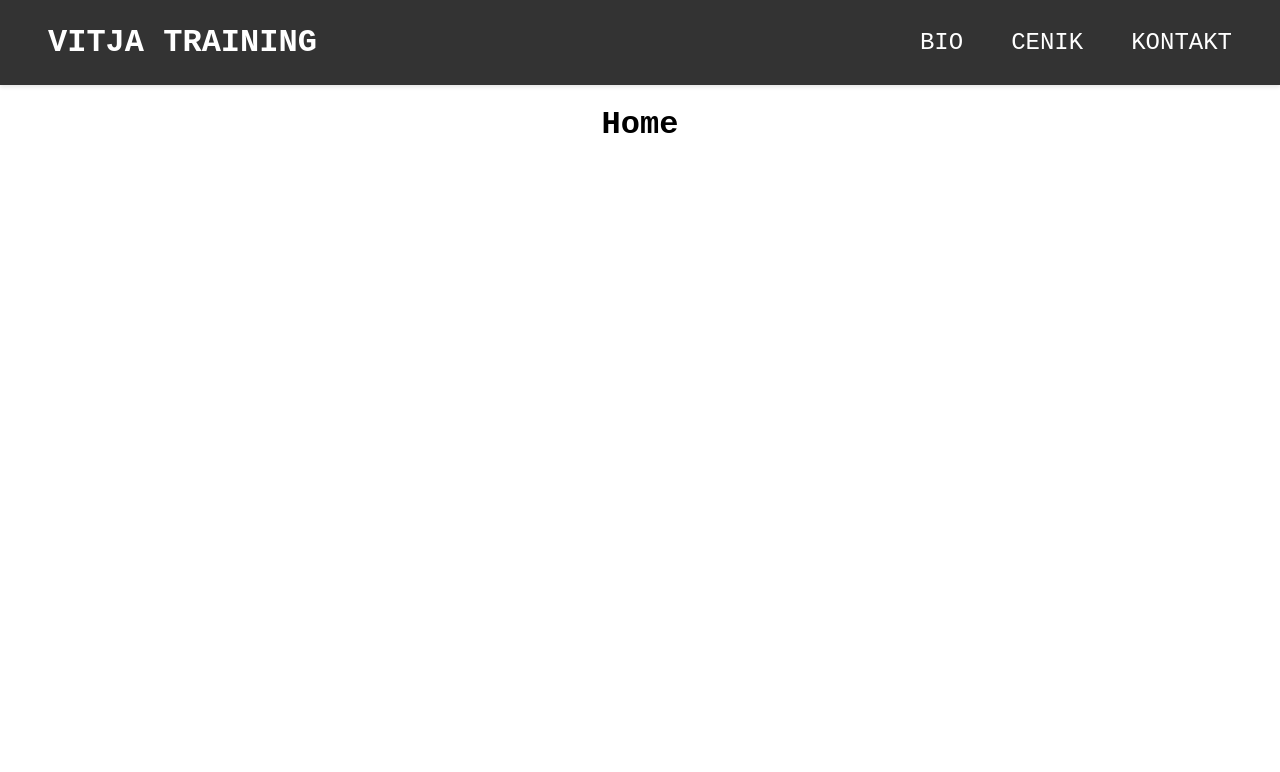
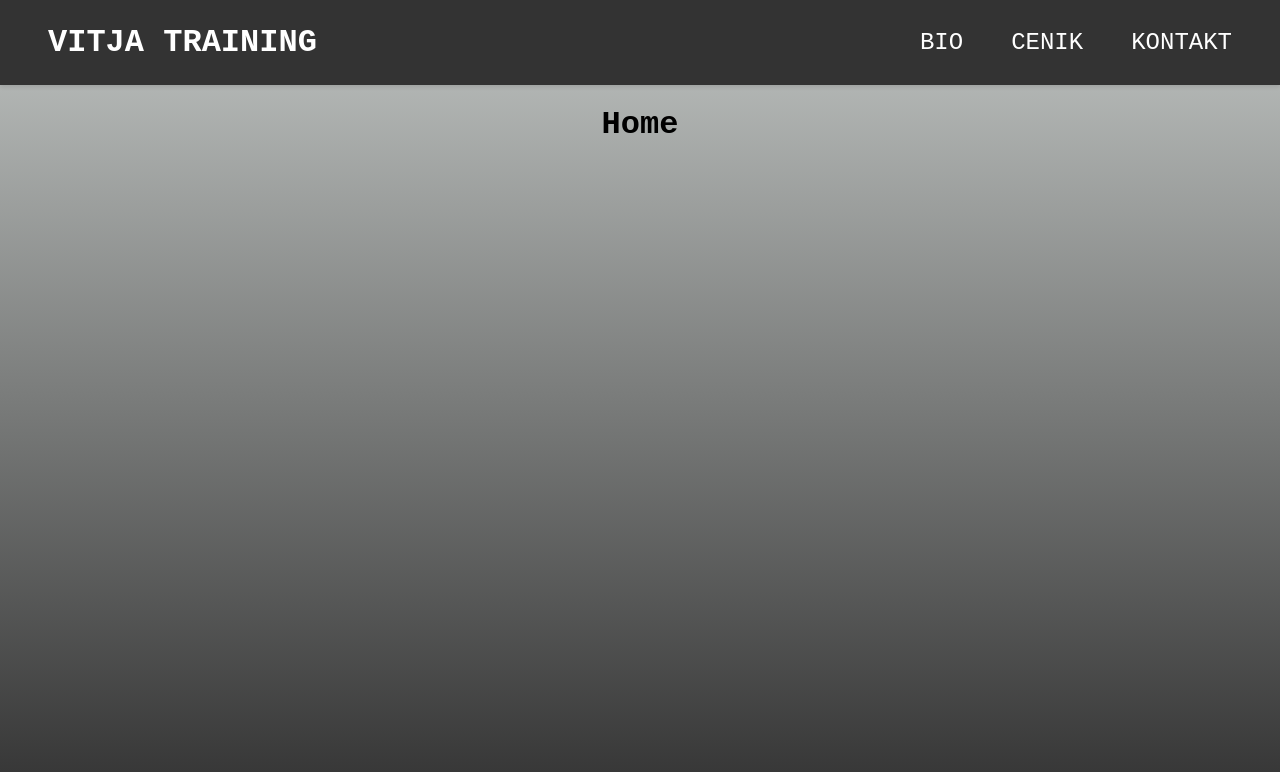
Before and after one commit to xjakob150/VitjaTraining, a React (Create React App) app: page / in a window 1280 px wide. Shown: the top 772 px of the page. Built offline with nearby package versions, Linux system fonts and the light colour scheme.

Commit message:
background change

```diff
--- a/src/form.css
+++ b/src/CSS/form.css
@@ -13,6 +13,8 @@
 
   label {
     font-weight: bold;
+    font-family: Arial, Helvetica, sans-serif;
+
   }
 
   input[type="text"],
--- /dev/null
+++ b/src/CSS/index.css
@@ -0,0 +1,11 @@
+*   {
+    box-sizing: border-box;
+}
+
+body {
+    margin: 0;
+    font-family: "Lucia Grande" , monospace;
+    background: linear-gradient(180deg, #c0c4c2, #333333);
+    background-repeat: no-repeat;
+    background-attachment: fixed;
+}
--- a/src/navbar.css
+++ b/src/CSS/navbar.css
@@ -1,12 +1,3 @@
-*   {
-    box-sizing: border-box;
-}
-
-body {
-    margin: 0;
-    font-family: "Lucia Grande" , monospace;
-}
-
 .container {
     margin: 1rem;
     text-align: center;
--- a/src/index.js
+++ b/src/index.js
@@ -2,8 +2,9 @@ import React from 'react';
 import ReactDOM from 'react-dom/client';
 
 import App from './App';
-import "./navbar.css"
-import "./form.css"
+import "./CSS/navbar.css"
+import "./CSS/form.css"
+import "./CSS/index.css"
 
 const root = ReactDOM.createRoot(document.getElementById('root'));
 root.render(
```
